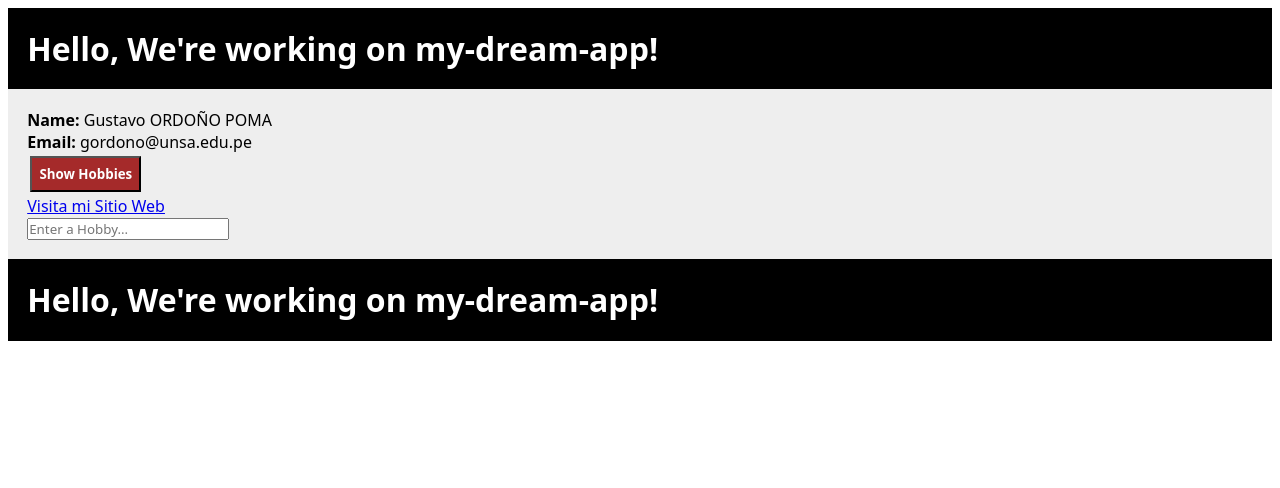
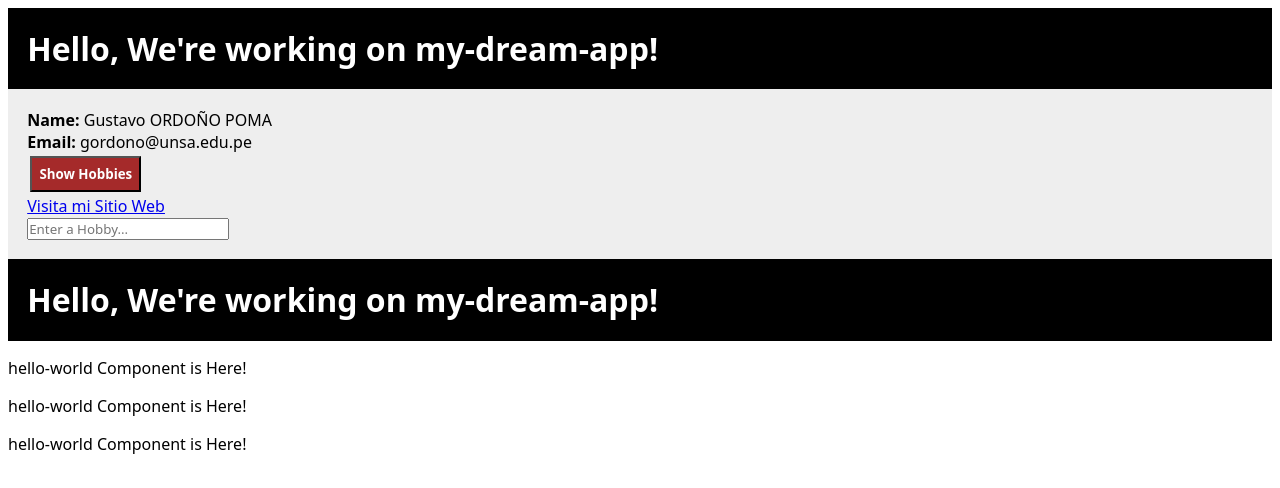
Before and after one commit to gopoma/2022-pweb2-Laboratorio07, an Angular app: page / in a window 1280 px wide. Shown: the top 488 px of the page. Built offline with nearby package versions, Linux system fonts and the light colour scheme.

Commit message:
Generated a new Component and added it as a child of the AppComponent

```diff
--- a/src/app/app.component.html
+++ b/src/app/app.component.html
@@ -22,3 +22,7 @@
 <div class="black">
   <h1>Hello, We're working on {{ title }}!</h1>
 </div>
+
+<app-hello-world>Aquí</app-hello-world>
+<app-hello-world>Aquí</app-hello-world>
+<app-hello-world>Aquí</app-hello-world>
--- a/src/app/app.module.ts
+++ b/src/app/app.module.ts
@@ -3,10 +3,12 @@
 
 import { AppRoutingModule } from './app-routing.module';
 import { AppComponent } from './app.component';
+import { HelloWorldComponent } from './components/hello-world/hello-world.component';
 
 @NgModule({
   declarations: [
-    AppComponent
+    AppComponent,
+    HelloWorldComponent
   ],
   imports: [
     BrowserModule,
--- /dev/null
+++ b/src/app/components/hello-world/hello-world.component.html
@@ -0,0 +1 @@
+<p>hello-world Component is Here!</p>
--- /dev/null
+++ b/src/app/components/hello-world/hello-world.component.ts
@@ -0,0 +1,15 @@
+import { Component, OnInit } from '@angular/core';
+
+@Component({
+  selector: 'app-hello-world',
+  templateUrl: './hello-world.component.html',
+  styleUrls: ['./hello-world.component.css']
+})
+export class HelloWorldComponent implements OnInit {
+
+  constructor() { }
+
+  ngOnInit(): void {
+  }
+
+}
```
Also changed, not shown: src/app/components/hello-world/hello-world.component.css (added), 1 other file (tests, documents, lock files or other folders).
